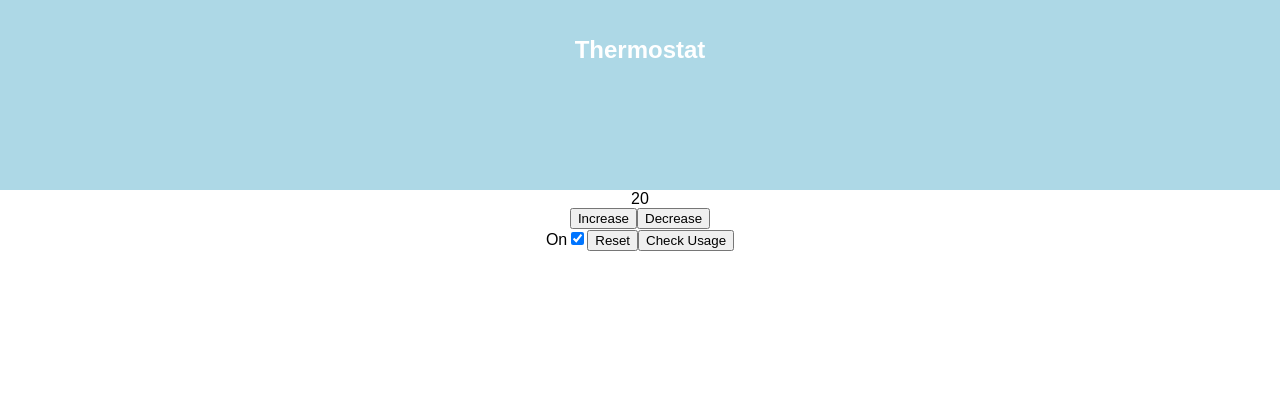
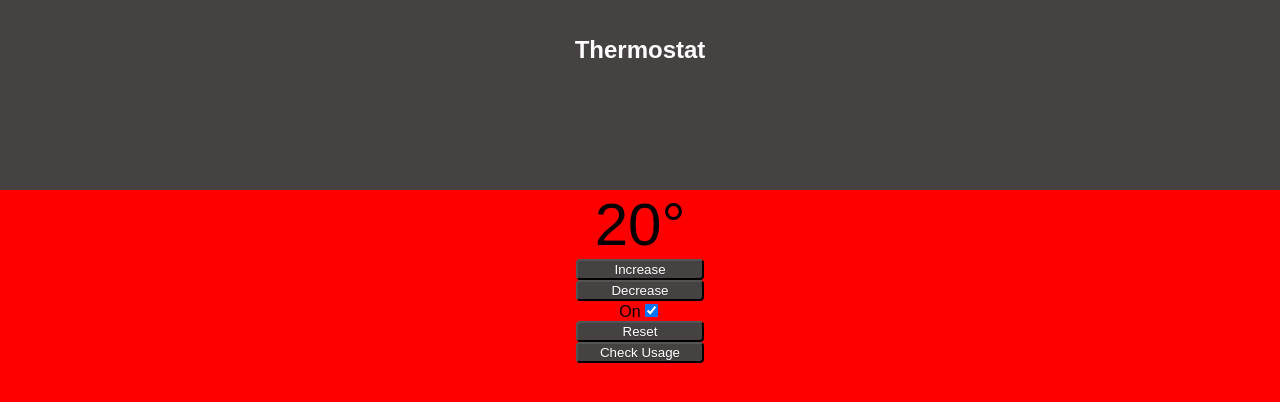
Before and after one commit to reenz/react-thermostat, a React (Create React App) app: page / in a window 1280 px wide. Shown: the top 402 px of the page. Built offline with nearby package versions, Linux system fonts and the light colour scheme.

Commit message:
added some styling

```diff
--- a/src/App.css
+++ b/src/App.css
@@ -8,7 +8,7 @@
 }
 
 .App-header {
-  background-color:lightblue;
+  background-color:rgb(71, 66, 66);
   height: 150px;
   padding: 20px;
   color: white;
--- /dev/null
+++ b/src/components/temperature.css
@@ -0,0 +1,18 @@
+.thermostat {
+    display: flex;
+    flex-flow: column;
+    align-items: center;
+}
+
+.temperature {
+    font-size: 60px;
+}
+
+button {
+    color: white;
+    border-radius: 4px;
+    text-shadow: 0 1px 1px rgba(0, 0, 0, 0.2);
+    background-color:rgb(71, 66, 66);
+    width: 10%;
+    height: 10%;
+}
--- a/src/components/temperature.js
+++ b/src/components/temperature.js
@@ -1,4 +1,5 @@
 import React, {Component} from 'react';
+import './temperature.css'
 
 class Temperature extends Component {
 
@@ -82,8 +83,8 @@ class Temperature extends Component {
 
   render() {
     return (
-      <div>
-        <div>{this.state.temperature}</div>
+      <div className="thermostat" >
+        <div className="temperature" >{this.state.temperature}° </div>
         <button
           id="increase"
           type="button"
--- a/src/index.css
+++ b/src/index.css
@@ -2,4 +2,5 @@ body {
   margin: 0;
   padding: 0;
   font-family: sans-serif;
+  background-color: red;
 }
```
